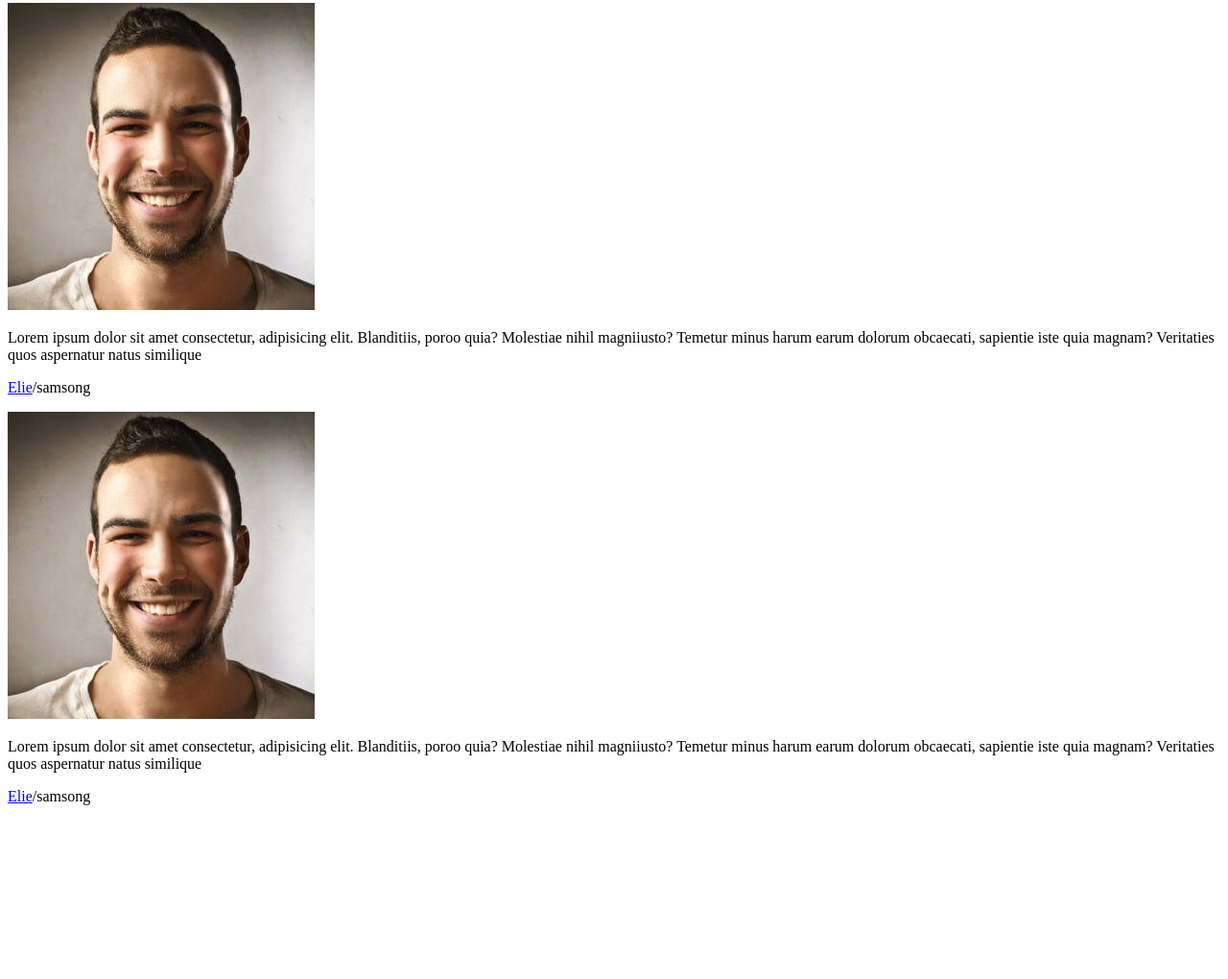
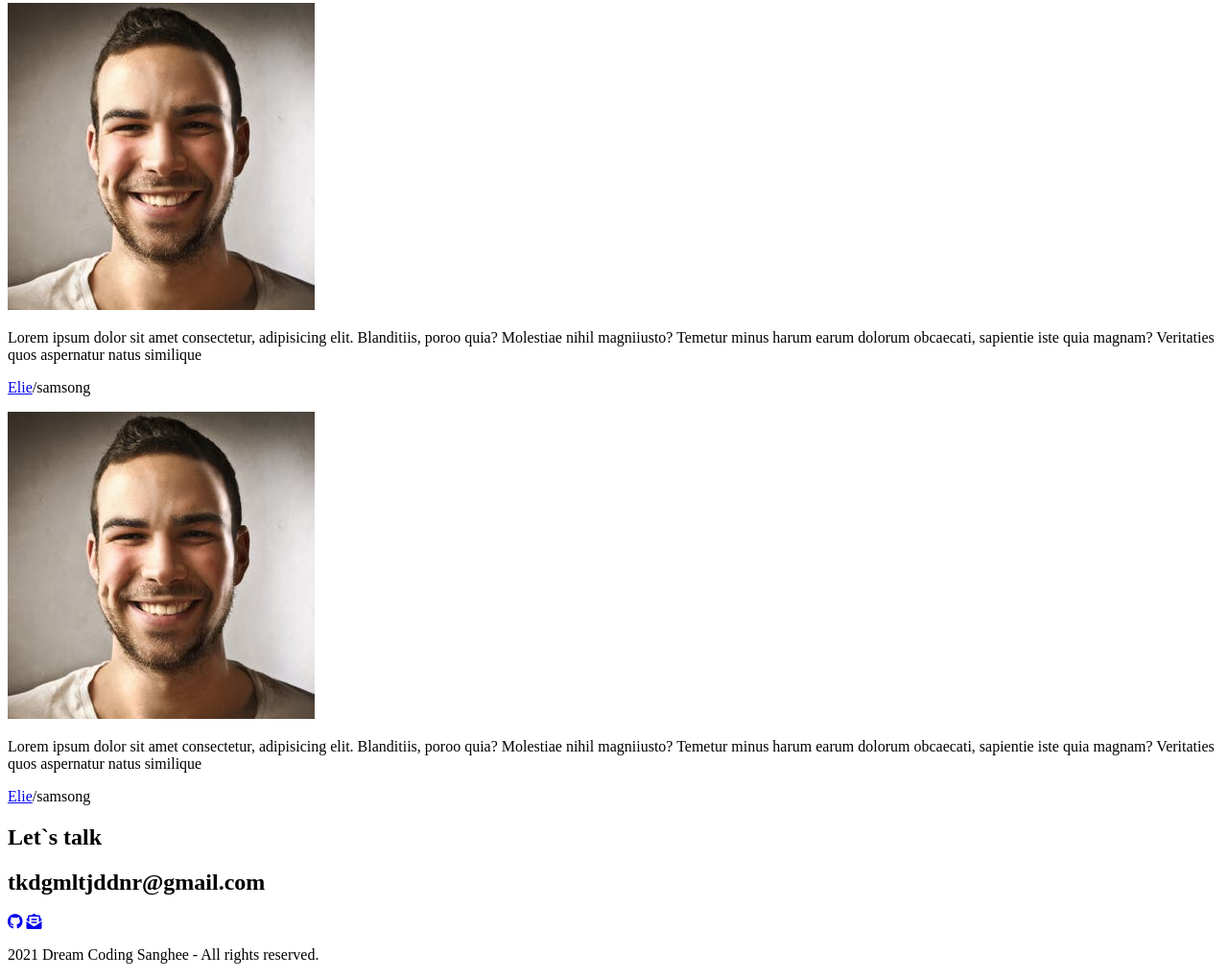
Before and after one commit to kimsanghee2021/dreamCoding, a plain HTML site: page index.html in a window 1280 px wide. Shown: the part 4745-5765 px from the top of the page at 96% size. Before the commit the page ends 5600 px from the top, so only its background shows below. Drawn offline with Linux system fonts and the light colour scheme.

Commit message:
contact part HTML

```diff
--- a/index.html
+++ b/index.html
@@ -229,7 +229,15 @@
         </div>
     </section>
     <!-- contact -->
-    <section id="contact"></section>
+    <section id="contact">
+        <h1 class="contact__title">Let`s talk</h1>
+        <h2 class="contect__email">tkdgmltjddnr@gmail.com</h2>
+        <div class="contact__links">
+            <a href="#" target="_blank"><i class="fab fa-github"></i></a>
+            <a href="#" target="_blank"><i class="fas fa-envelope-open-text"></i></a>
+        </div>
+        <p class="contact__rights">2021 Dream Coding Sanghee - All rights reserved.</p>
+    </section>
 </body>
 
 </html>
```
